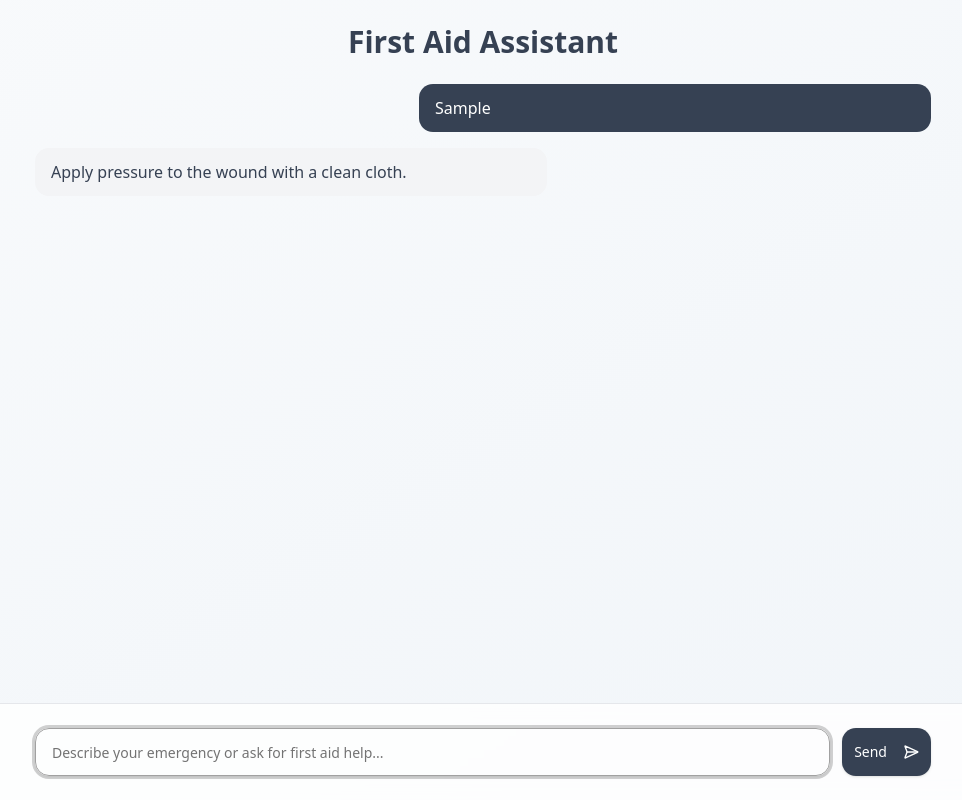
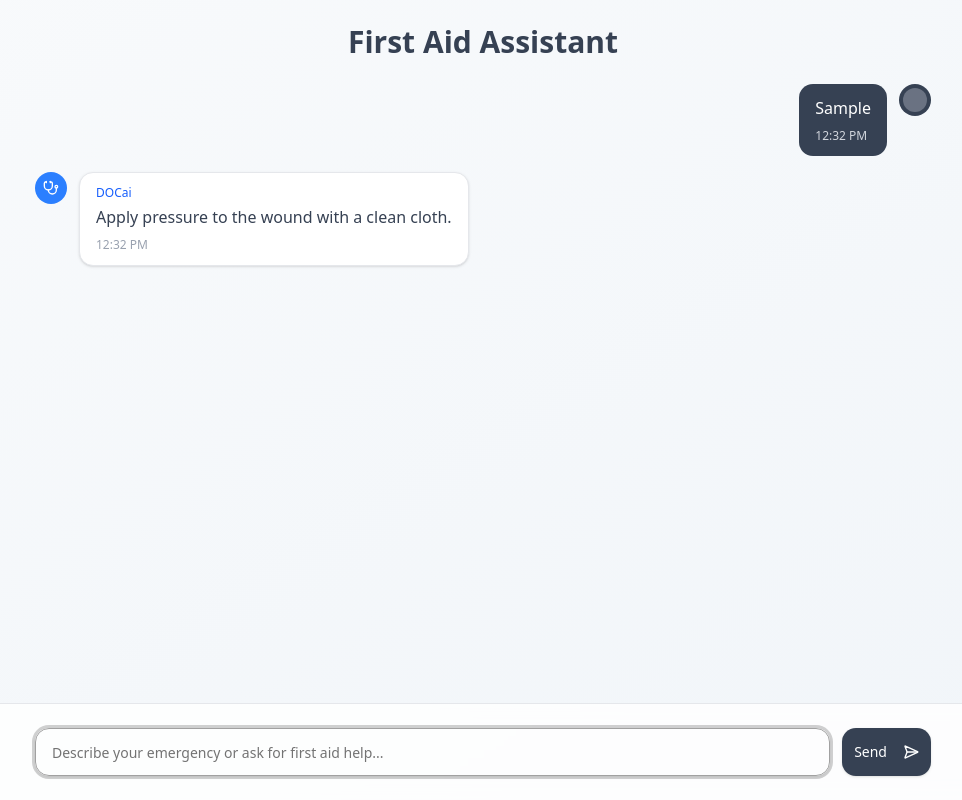
Before and after one commit to ramswarooppatel/docaix, a Next.js app: page /chat in a window 1280 px wide. Both pictures are taken after typing "Sample" into the empty fields and a click on the button "Send". Shown: the whole page, without its empty margins (157-1119 px from the left). Built offline with nearby package versions, Linux system fonts and the light colour scheme.

Commit message:
Refined the message box

```diff
--- a/app/chat/page.tsx
+++ b/app/chat/page.tsx
@@ -3,12 +3,13 @@
 import React, { useState, useEffect, useRef } from "react";
 import { Input } from "@/components/ui/input";
 import { Button } from "@/components/ui/button";
-import { MessageCircle, SendHorizonal } from "lucide-react";
+import { MessageCircle, SendHorizonal, Stethoscope } from "lucide-react";
 
 interface ChatMessage {
   id: number;
   sender: "user" | "bot";
   text: string;
+  timestamp: Date;
 }
 
 const chat_page = () => {
@@ -51,6 +52,7 @@ const chat_page = () => {
       id: Date.now(),
       sender: "user",
       text: input.trim(),
+      timestamp: new Date(),
     };
 
     setMessages((prev) => [...prev, userMessage]);
@@ -62,6 +64,7 @@ const chat_page = () => {
         id: Date.now() + 1,
         sender: "bot",
         text: generateBotReply(input),
+        timestamp: new Date(),
       };
       setMessages((prev) => [...prev, botMessage]);
     }, 800); // simulate typing delay
@@ -105,13 +108,52 @@ const chat_page = () => {
             messages.map((msg) => (
               <div
                 key={msg.id}
-                className={`max-w-lg px-4 py-3 rounded-xl ${
-                  msg.sender === "user"
-                    ? "ml-auto bg-gray-700 text-white"
-                    : "mr-auto bg-gray-100 text-gray-700"
+                className={`flex items-start gap-3 max-w-lg ${
+                  msg.sender === "user" ? "ml-auto flex-row-reverse" : "mr-auto"
                 }`}
               >
-                {msg.text}
+                {/* Avatar */}
+                <div
+                  className={`w-8 h-8 rounded-full flex items-center justify-center flex-shrink-0 ${
+                    msg.sender === "user"
+                      ? "bg-gray-700 text-white"
+                      : "bg-blue-500 text-white"
+                  }`}
+                >
+                  {msg.sender === "user" ? (
+                    <div className="w-6 h-6 bg-gray-500 rounded-full" />
+                  ) : (
+                    <Stethoscope className="w-4 h-4" />
+                  )}
+                </div>
+
+                {/* Message bubble */}
+                <div
+                  className={`px-4 py-3 rounded-xl ${
+                    msg.sender === "user"
+                      ? "bg-gray-700 text-white"
+                      : "bg-white text-gray-700 shadow-sm border border-gray-200"
+                  }`}
+                >
+                  {msg.sender === "bot" && (
+                    <div className="text-xs text-blue-600 font-medium mb-1">
+                      DOCai
+                    </div>
+                  )}
+                  <div>{msg.text}</div>
+                  <div
+                    className={`text-xs mt-2 ${
+                      msg.sender === "user"
+                        ? "text-gray-300"
+                        : "text-gray-400"
+                    }`}
+                  >
+                    {msg.timestamp.toLocaleTimeString([], {
+                      hour: "2-digit",
+                      minute: "2-digit",
+                    })}
+                  </div>
+                </div>
               </div>
             ))
           )}
```
